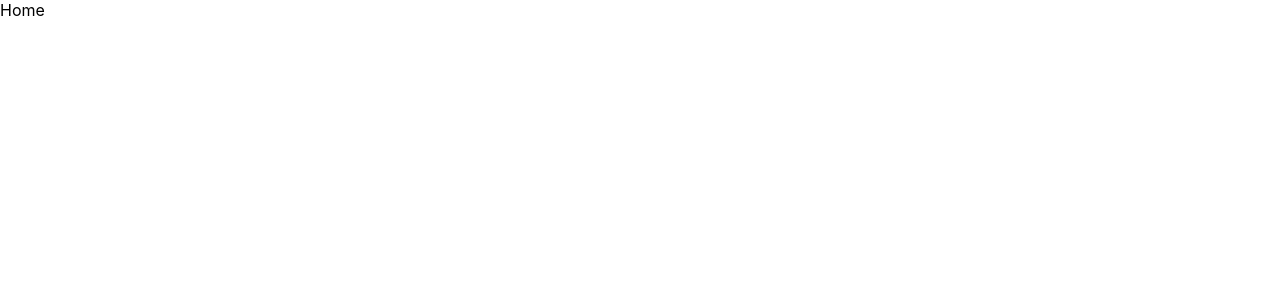
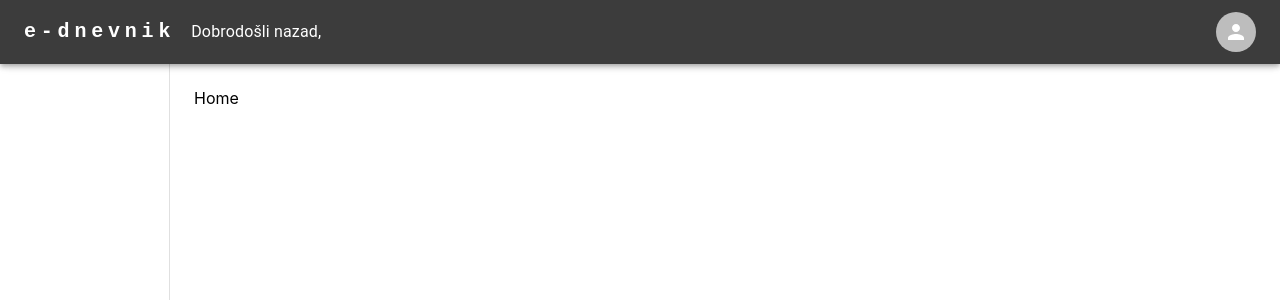
Before and after one commit to TamaraTintor3/ednevnik, a React (Create React App) app in the folder ednevnik-frontend/: page /home in a window 1280 px wide. Shown: the top 300 px of the page. Built offline with nearby package versions, Linux system fonts and the light colour scheme; sample sign-in values are in the browser's storage.

Commit message:
Kreirana komponenta sa sidebar-om i navbar-om

```diff
--- a/ednevnik-frontend/src/App.tsx
+++ b/ednevnik-frontend/src/App.tsx
@@ -1,19 +1,19 @@
-import React from 'react';
-import { BrowserRouter, Navigate, Outlet, Route, Routes, useNavigate } from 'react-router-dom';
-import Registration from './components/RegisterComponent/Registration';
-import LoginComponent from './components/LoginComponent/Login';
-import HomeComponent from './components/HomeComponent/Home';
-import ResetPasswordForm from './components/password-change/ResetPasswordForm';
-import ChangePasswordForm from './components/password-change/ChangePasswordForm';
-import { useAuth } from './contexts/AuthenticationContext';
-
+import React from "react";
+import { Navigate, Outlet, Route, Routes, } from "react-router-dom";
+import Registration from "./components/RegisterComponent/Registration";
+import LoginComponent from "./components/LoginComponent/Login";
+import HomeComponent from "./components/HomeComponent/Home";
+import ResetPasswordForm from "./components/password-change/ResetPasswordForm";
+import ChangePasswordForm from "./components/password-change/ChangePasswordForm";
+import { useAuth, } from "./contexts/AuthenticationContext";
+import MainComponent from "./components/MainComponent/MainComponent";
+import ClassesComponent from "./components/AdministratorComponents/ClassesComponent";
 
 function App(props: any) {
 
   const authentication = useAuth();
 
   function AdminPrivateRoute() {
-
     if (authentication)
       authentication.role = authentication.getRole();
     return (authentication?.isLogedIn() && authentication?.role == "ADMIN") == true ? <Outlet /> : <Navigate to="/home" replace />;
@@ -27,15 +27,20 @@ function App(props: any) {
 
   return (
     <Routes>
-      <Route path='/' element={<LoginComponent />} />
-      <Route path='/login' element={<LoginComponent />} />
+      <Route path="/" element={<LoginComponent />} />
+      <Route path="/login" element={<LoginComponent />} />
+      <Route element={<AdminPrivateRoute />}>
+        <Route path="/register" element={<Registration />} />
+      </Route>
+      <Route path="/password-reset" element={<ResetPasswordForm />} />
+      <Route path="/password-change/:token" element={<ChangePasswordForm />} />
+
       <Route element={<IsLogedInPrivateRoute />}>
-        <Route path="/home" element={<HomeComponent />} />
+        <Route element={<MainComponent />}>
+          <Route path="/home" element={<HomeComponent />} />
+          <Route path="/classes" element={<ClassesComponent/>} />
+        </Route>
       </Route>
-      <Route element={<AdminPrivateRoute/>}>
-        <Route path='/register' element={<Registration />} /></Route>
-      <Route path="/password-reset" element={<ResetPasswordForm />}></Route>
-      <Route path="/password-change/:token" element={<ChangePasswordForm />}></Route>
     </Routes>
   );
 }
--- /dev/null
+++ b/ednevnik-frontend/src/components/AdministratorComponents/ClassesComponent.tsx
@@ -0,0 +1,7 @@
+import React from "react";
+
+const ClassesComponent = () => {
+  return <div></div>;
+};
+
+export default ClassesComponent;
--- a/ednevnik-frontend/src/components/HomeComponent/Home.tsx
+++ b/ednevnik-frontend/src/components/HomeComponent/Home.tsx
@@ -2,21 +2,16 @@ import { useEffect } from "react";
 import { useAuth } from "../../contexts/AuthenticationContext";
 
 const HomeComponent = () => {
-
-
   const authentication = useAuth();
 
   useEffect(() => {
+    if (authentication) {
+      // alert(authentication.getRole());
+      // alert("222" + authentication.role);
+    }
+  }, []);
 
-    if (authentication)
-    {alert(authentication.getRole());
-  alert("222" + authentication.role);}
-  }, [])
-
-  return (
-    <label>Home</label>
-
-  );
-}
+  return <label>Home</label>;
+};
 
 export default HomeComponent;
--- /dev/null
+++ b/ednevnik-frontend/src/components/MainComponent/MainComponent.tsx
@@ -0,0 +1,23 @@
+import React from "react";
+import Navbar from "./Navbar";
+import Sidebar from "./Sidebar";
+import { Box, Toolbar } from "@mui/material";
+import { Outlet } from "react-router-dom";
+
+const MainComponent = ({ children }: any) => {
+  return (
+    <div>
+      <Box sx={{ display: "flex" }}>
+        <Navbar></Navbar>
+        <Sidebar></Sidebar>
+        <Box component="main" sx={{ flexGrow: 1, p: 3 }}>
+          <Toolbar />
+          {/* {children} */}
+          <Outlet />
+        </Box>
+      </Box>
+    </div>
+  );
+};
+
+export default MainComponent;
--- /dev/null
+++ b/ednevnik-frontend/src/components/MainComponent/Navbar.tsx
@@ -0,0 +1,139 @@
+import { Person } from "@mui/icons-material";
+import {
+  Box,
+  IconButton,
+  MenuItem,
+  Typography,
+  AppBar,
+  Container,
+  Menu,
+  Toolbar,
+  Tooltip,
+  Avatar,
+} from "@mui/material";
+import React from "react";
+import { useAuth } from "../../contexts/AuthenticationContext";
+
+const settings = ["Odjavi se"];
+
+const Navbar = () => {
+  const context = useAuth();
+  const [anchorElNav, setAnchorElNav] = React.useState<null | HTMLElement>(
+    null
+  );
+  const [anchorElUser, setAnchorElUser] = React.useState<null | HTMLElement>(
+    null
+  );
+
+  const handleOpenNavMenu = (event: React.MouseEvent<HTMLElement>) => {
+    setAnchorElNav(event.currentTarget);
+  };
+  const handleOpenUserMenu = (event: React.MouseEvent<HTMLElement>) => {
+    setAnchorElUser(event.currentTarget);
+  };
+
+  const handleCloseUserMenu = () => {
+    setAnchorElUser(null);
+    context?.logOut();
+  };
+  return (
+    <AppBar
+      position="fixed"
+      sx={{
+        zIndex: (theme) => theme.zIndex.drawer + 1,
+        backgroundColor: "#3c3c3c",
+      }}
+    >
+      <Container maxWidth="xl">
+        <Toolbar disableGutters>
+          <Typography
+            variant="h6"
+            noWrap
+            component="a"
+            sx={{
+              mr: 2,
+              display: { xs: "none", md: "flex" },
+              fontFamily: "monospace",
+              fontWeight: 700,
+              letterSpacing: ".3rem",
+              color: "inherit",
+              textDecoration: "none",
+            }}
+          >
+            e-dnevnik
+          </Typography>
+
+          <Box sx={{ flexGrow: 1, display: { xs: "flex", md: "none" } }}>
+            <IconButton
+              size="large"
+              aria-label="account of current user"
+              aria-controls="menu-appbar"
+              aria-haspopup="true"
+              onClick={handleOpenNavMenu}
+              color="inherit"
+            ></IconButton>
+            <Typography>
+              Dobrodošli nazad, {sessionStorage?.getItem("username")}
+            </Typography>
+          </Box>
+          <Typography
+            variant="h5"
+            noWrap
+            component="a"
+            sx={{
+              mr: 2,
+              display: { xs: "flex", md: "none" },
+              flexGrow: 1,
+              fontFamily: "monospace",
+              fontWeight: 700,
+              letterSpacing: ".3rem",
+              color: "inherit",
+              textDecoration: "none",
+            }}
+          >
+            e-dnevnik
+          </Typography>
+          <Box sx={{ flexGrow: 1, display: { xs: "none", md: "flex" } }}>
+            <Typography>
+              Dobrodošli nazad, {sessionStorage?.getItem("username")}{" "}
+            </Typography>
+          </Box>
+
+          <Box sx={{ flexGrow: 0 }}>
+            <Tooltip title="Podešavanja">
+              <IconButton onClick={handleOpenUserMenu} sx={{ p: 0 }}>
+                <Avatar>
+                  <Person />
+                </Avatar>
+              </IconButton>
+            </Tooltip>
+            <Menu
+              sx={{ mt: "45px" }}
+              id="menu-appbar"
+              anchorEl={anchorElUser}
+              anchorOrigin={{
+                vertical: "top",
+                horizontal: "right",
+              }}
+              keepMounted
+              transformOrigin={{
+                vertical: "top",
+                horizontal: "right",
+              }}
+              open={Boolean(anchorElUser)}
+              onClose={handleCloseUserMenu}
+            >
+              {settings.map((setting) => (
+                <MenuItem key={setting} onClick={handleCloseUserMenu}>
+                  <Typography textAlign="center">{setting}</Typography>
+                </MenuItem>
+              ))}
+            </Menu>
+          </Box>
+        </Toolbar>
+      </Container>
+    </AppBar>
+  );
+};
+
+export default Navbar;
--- /dev/null
+++ b/ednevnik-frontend/src/components/MainComponent/Sidebar.tsx
@@ -0,0 +1,86 @@
+import {
+  FolderCopyTwoTone,
+  MessageTwoTone,
+  PeopleAltOutlined,
+  PeopleAltTwoTone,
+} from "@mui/icons-material";
+import {
+  Box,
+  Drawer,
+  List,
+  ListItem,
+  ListItemButton,
+  ListItemIcon,
+  ListItemText,
+  Toolbar,
+} from "@mui/material";
+import React, { useState } from "react";
+import { useAuth } from "../../contexts/AuthenticationContext";
+import { Link } from "react-router-dom";
+import ISidebarAction from "../../models/ISidebarAction";
+import { RoleEnum } from "../../enums/RoleEnum";
+
+const adminActions: ISidebarAction[] = [
+  { title: "Korisnici", icon: <PeopleAltTwoTone />, path: "/home" },
+  { title: "Odjeljenja", icon: <FolderCopyTwoTone />, path: "/classes" },
+];
+
+const professorActions: ISidebarAction[] = [
+  { title: "Odjeljenja", icon: <FolderCopyTwoTone />, path: "" },
+  { title: "Moje odjeljenje", icon: <PeopleAltOutlined />, path: "" },
+  { title: "Inbox", icon: <MessageTwoTone />, path: "" },
+];
+const parentActions: ISidebarAction[] = [
+  { title: "Učenici", icon: <PeopleAltOutlined />, path: "" },
+  { title: "Inbox", icon: <MessageTwoTone />, path: "" },
+];
+const staffActions: ISidebarAction[] = [
+  { title: "Odjeljenja", icon: <FolderCopyTwoTone />, path: "" },
+];
+
+const Sidebar = () => {
+  const [sidebarActions, setSidebarActions] = useState(staffActions);
+  const context = useAuth();
+  React.useEffect(() => {
+    if (context?.getRole() === RoleEnum.ADMIN.toString()) {
+      setSidebarActions(adminActions);
+    } else if (context?.getRole() === RoleEnum.PROFESSOR.toString()) {
+      setSidebarActions(professorActions);
+    } else if (context?.getRole() === RoleEnum.PARENT.toString()) {
+      setSidebarActions(parentActions);
+    } else if (context?.getRole() === RoleEnum.STAFF.toString()) {
+      setSidebarActions(staffActions);
+    } else setSidebarActions([]);
+  }, []);
+  return (
+    <div>
+      <Drawer
+        variant="permanent"
+        sx={{
+          width: 170,
+          flexShrink: 0,
+          [`& .MuiDrawer-paper`]: {
+            width: 170,
+            boxSizing: "border-box",
+          },
+        }}
+      >
+        <Toolbar />
+        <Box sx={{ overflow: "auto" }}>
+          <List>
+            {sidebarActions.map((action: any) => (
+              <ListItem key={action.title} disablePadding>
+                <ListItemButton component={Link} to={action.path}>
+                  <ListItemIcon>{action.icon}</ListItemIcon>
+                  <ListItemText primary={action.title} />
+                </ListItemButton>
+              </ListItem>
+            ))}
+          </List>
+        </Box>
+      </Drawer>
+    </div>
+  );
+};
+
+export default Sidebar;
--- a/ednevnik-frontend/src/contexts/AuthenticationContext.tsx
+++ b/ednevnik-frontend/src/contexts/AuthenticationContext.tsx
@@ -50,7 +50,7 @@ const AuthProvider: FC<AuthProviderProps> = ({ children }) => {
 
     try {
       await LoginAxiosInstance.post("/api/authentication/login", { username: username, password: password });
-
+      sessionStorage.setItem("username",username);
       decodeToken();
     } catch (err) {
       alert("Neusjpešna prijava, pokušajte ponovo");
--- /dev/null
+++ b/ednevnik-frontend/src/enums/RoleEnum.ts
@@ -0,0 +1,6 @@
+export enum RoleEnum {
+  ADMIN = "ADMIN",
+  PROFESSOR = "PROFESSOR",
+  PARENT = "PARENT",
+  STAFF = "STAFF",
+}
--- /dev/null
+++ b/ednevnik-frontend/src/models/ISidebarAction.ts
@@ -0,0 +1,7 @@
+import { ReactNode } from "react";
+
+export default interface ISidebarAction {
+  title: string;
+  icon: ReactNode;
+  path: string;
+}
```
Also changed, not shown: 1 other file (tests, documents, lock files or other folders).
